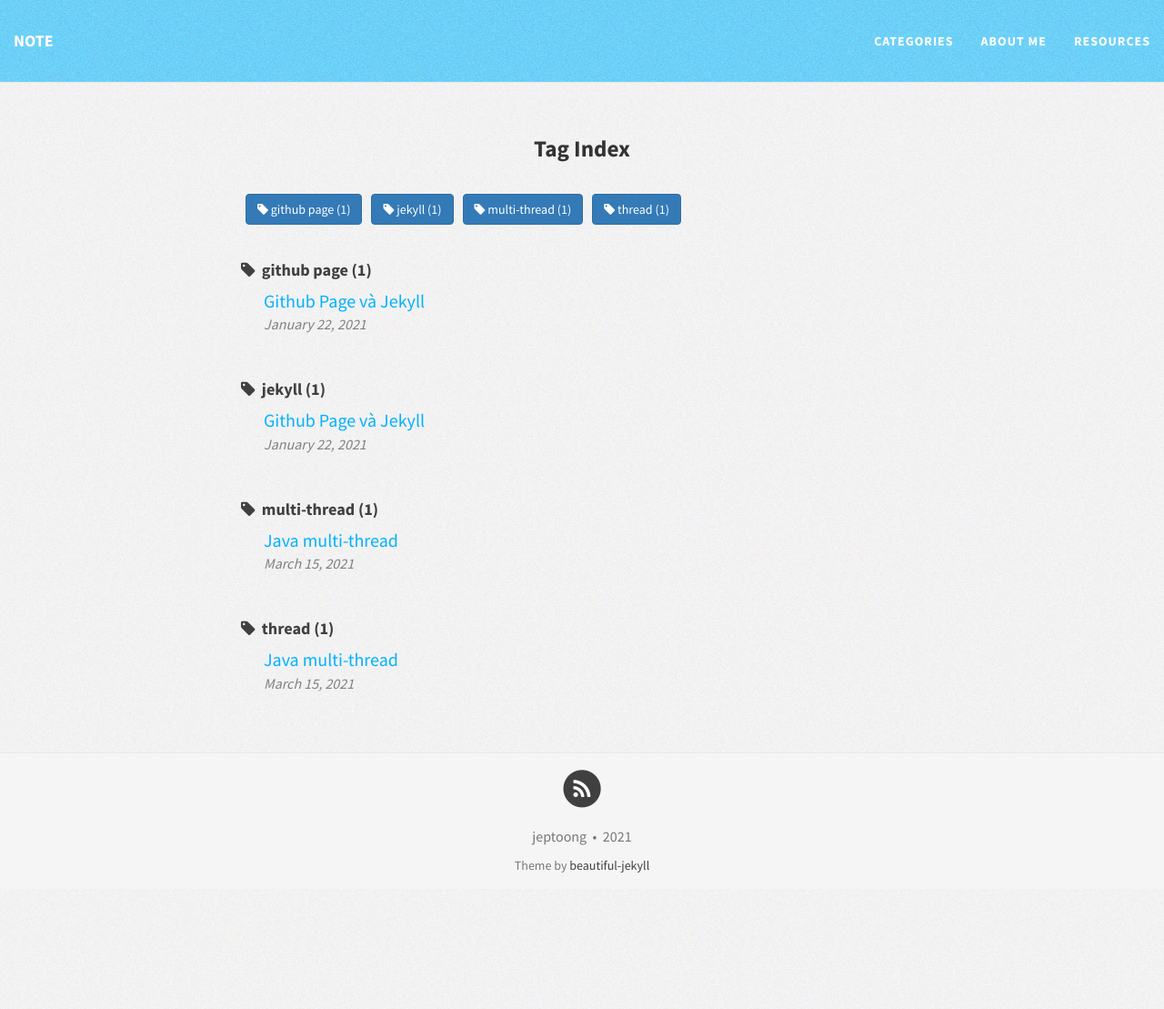
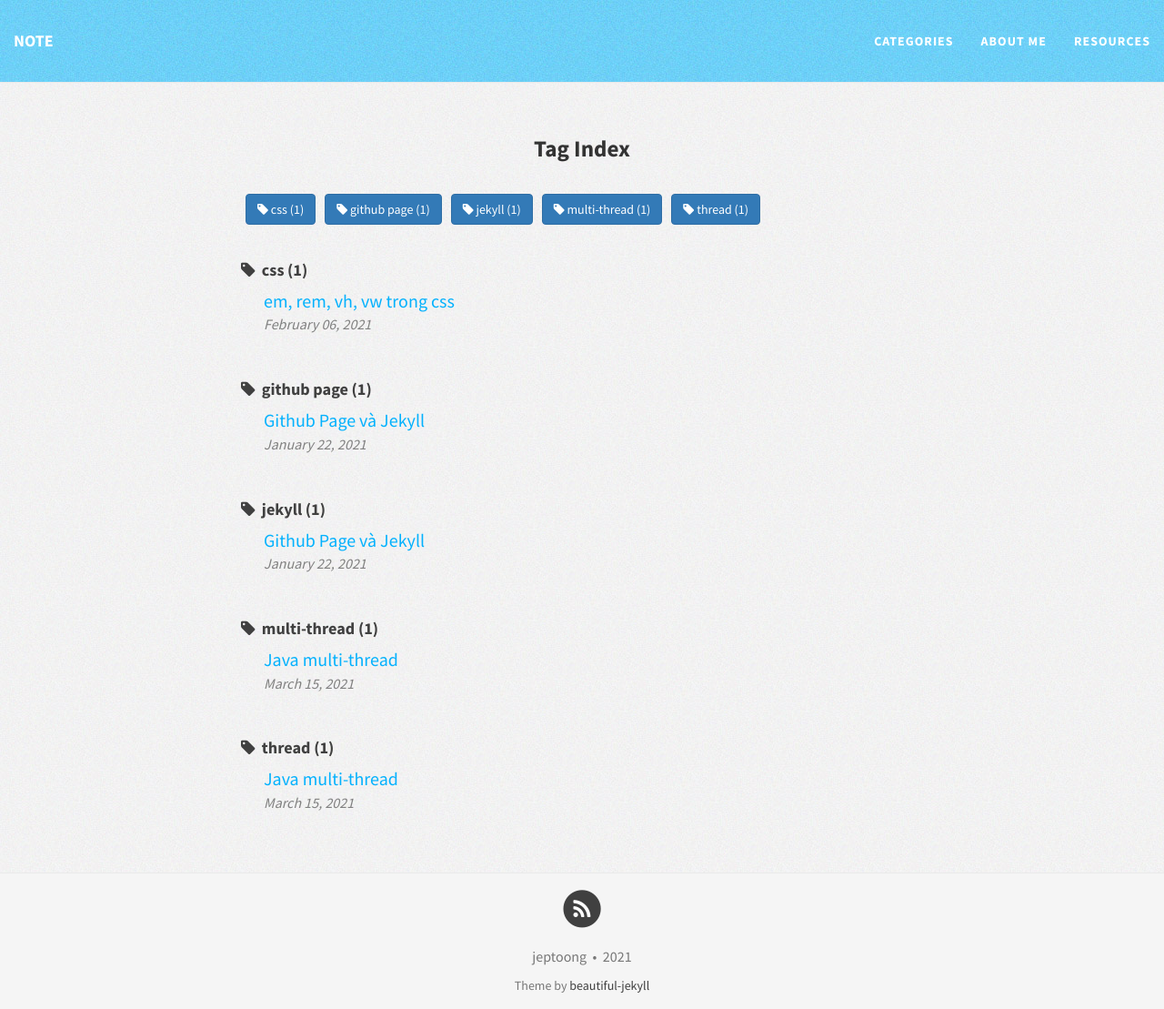
Before and after one commit to jeptoong/jeptoong.github.io, a Jekyll site: the page built from tags.html, in a window 1280 px wide and 1109 px high. Shown: the whole window at 91% size. Built offline with Jekyll 4.4.1, drawn with Linux system fonts in a browser that asks for light colours; nearby versions of some CDN libraries; some of the changed lines change nothing that is shown.

Commit message:
add post

```diff
--- /dev/null
+++ b/_posts/2021-02-06-em-rem-vh-vw-in-css.md
@@ -0,0 +1,125 @@
+---
+layout: post
+title: em, rem, vh, vw trong css
+subtitle: Một số unit trong css
+categories: [ui]
+tags: [css]
+---
+
+Trong CSS có khá nhiều unit để biểu thị kích thước, nhưng tóm lại, chúng chỉ được phân thành 2 loại là: **Absolute** (tuyệt đối) và **Relative** (tương đối)
+
+### Absolute
+
+Unit | Description
+-----|------------
+cm|centimeters
+mm|millimeters
+in|inches (1in = 96px = 2.54cm)
+px|pixels (1px = 1/96th of 1in)
+pt|points (1pt = 1/72 of 1in)
+pc|picas (1pc = 12pt)
+
+### Relative
+
+Unit | Description
+-----|------------
+em|Relative to the font-size of the element (2em means 2 times the size of the current font)
+ex|Relative to the x-height of the current font (rarely used)
+ch|Relative to width of the "0" (zero)
+rem|Relative to font-size of the root element
+vw|Relative to 1% of the width of the viewport*
+vh|Relative to 1% of the height of the viewport*
+vmin|Relative to 1% of viewport's* smaller dimension
+vmax*|Relative to 1% of viewport's* larger dimension
+%|Relative to the parent element
+
+**`*`viewport**: là kích thước cửa sổ trình duyệt
+**`*`vmax**: không được IE hỗ trợ
+
+Khi các thiết bị smartphone càng ngày càng phổ biến, thì các đơn vị absolute như `px` nên hạn chế sử dụng,
+thay vào đó ta nên dùng các đơn vị relative để quá trình tinh chỉnh kích thước trên các thiết bị có màn hình nhỏ trở nên đơn giản hơn.
+
+* `vh`: (n)vh bằng n% so với height màn hình
+* `vw`: (n)vw bằng n% so với width màn hình
+* `%`: (n)% bằng n% so với kích thước element cha
+* `em`: (n)em bằng n lần font-size của element cha
+* `rem`: (n)rem bằng n lần font-size của root element (*html* hoặc *body*)
+
+Trên đây là các đơn vị thường được sử dụng, do tính đơn giản và linh hoạt của chúng.
+
+#### font-size
+
+Hầu hết các trình duyệt hiện nay điều mặc định font-size là 16px.
+Nên chúng ta có thể set font-size cho body là `%`, hoặc set luôn là `px`.
+Sau đó sử dụng `em`, `rem` cho các element con.
+
+**Ex:**
+{% highlight html linenos %}
+<body>
+  <div class="post">
+    <h3 class="heading">This is heading</div>
+    <p>This is content</p>
+  </div>
+</body>
+{% endhighlight %}
+
+{% highlight css linenos %}
+body {
+  font-size: 16px;
+}
+.post {
+  font-size: 1.5rem;
+}
+.heading {
+  font-size: 2rem;
+}
+{% endhighlight %}
+
+Khi đó `<h3 class="heading">This is heading</div>` sẽ có font-size bằng `16x2 = 32px`, `<p>This is content</p>` sẽ có font-size bằng `16x1.5 = 24px` *(`<p>` sẽ kế thừa css của element cha)*.
+
+**_Chú ý:_** Với trường hợp `em`, kích thước nó dựa vào element cha nên ta sẽ có:
+{% highlight css linenos %}
+body {
+  font-size: 16px;
+}
+.post {
+  font-size: 1.5em;
+}
+.heading {
+  font-size: 2em;
+}
+{% endhighlight %}
+
+`<p>This is content</p>` vẫn sẽ có font-size bằng `24px`, nhưng đối với `<h3 class="heading">This is heading</div>` sẽ có font-size bằng `48px`, do element `.post` có font-size bằng `24px`,
+nên ta cần chú ý tính toán trong trường hợp này.
+
+#### width, height của element
+
+CSS Width, height cho các element chúng ta chỉ cần sử dụng `%` hoặc `vw`, `vh` là OK.
+Việc chúng ta cần làm là code cẩn thận để không element nào bị thiếu end tag là được.
+
+**_Chú ý:_**
+* Chúng ta cũng có thể dùng `em`, `rem` cho width, height.
+* Không phải lúc nào chúng ta cũng dùng đơn vị relative, một số trượng hợp như padding, margin, border-width, ... chúng ta vẫn nên dùng `px` để đảm bảo chúng không bị thay đổi khi kích thước màn hình thay đổi.
+
+#### Màn hình nhỏ (smartphone, etc...)
+
+Như ví dụ trên chúng ta chỉ cần thay font-size cho tag `body`. Việc chỉnh sửa ít hơn và đơn giản hơn.
+{% highlight css linenos %}
+@media only screen and (max-width: 768px) {
+  body {
+    font-size: 26px; /*Change font-size cho màn hình nhỏ*/
+  }
+}
+.post {
+  font-size: 1.5rem;
+}
+.heading {
+  font-size: 2rem;
+}
+{% endhighlight %}
+
+------
+
+**Tham khảo**
+* [CSS Units](https://www.w3schools.com/cssref/css_units.asp){:target="_blank"}
--- a/css/main.css
+++ b/css/main.css
@@ -46,6 +46,7 @@ a:focus {
 blockquote {
   color: #808080;
   font-style: italic;
+  font-size: 1rem;
 }
 blockquote p:first-child {
   margin-top: 0;
```
